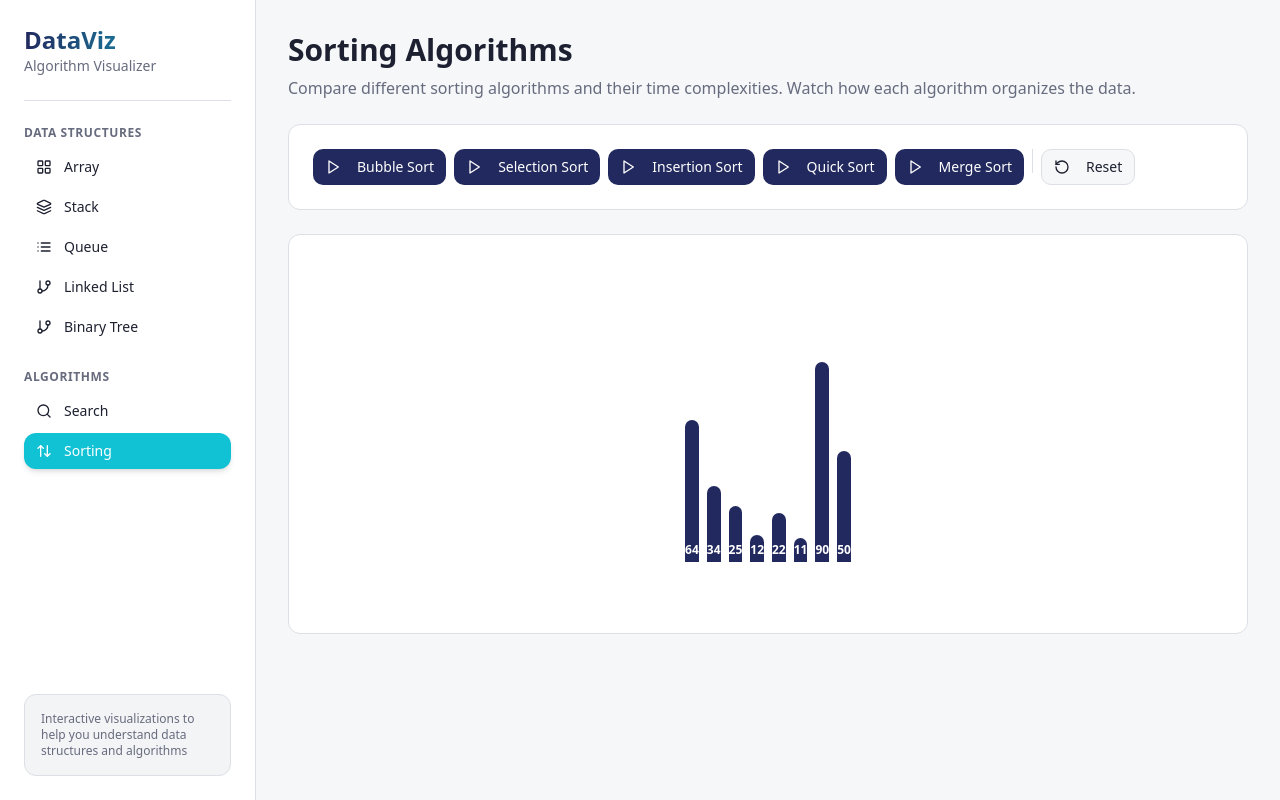
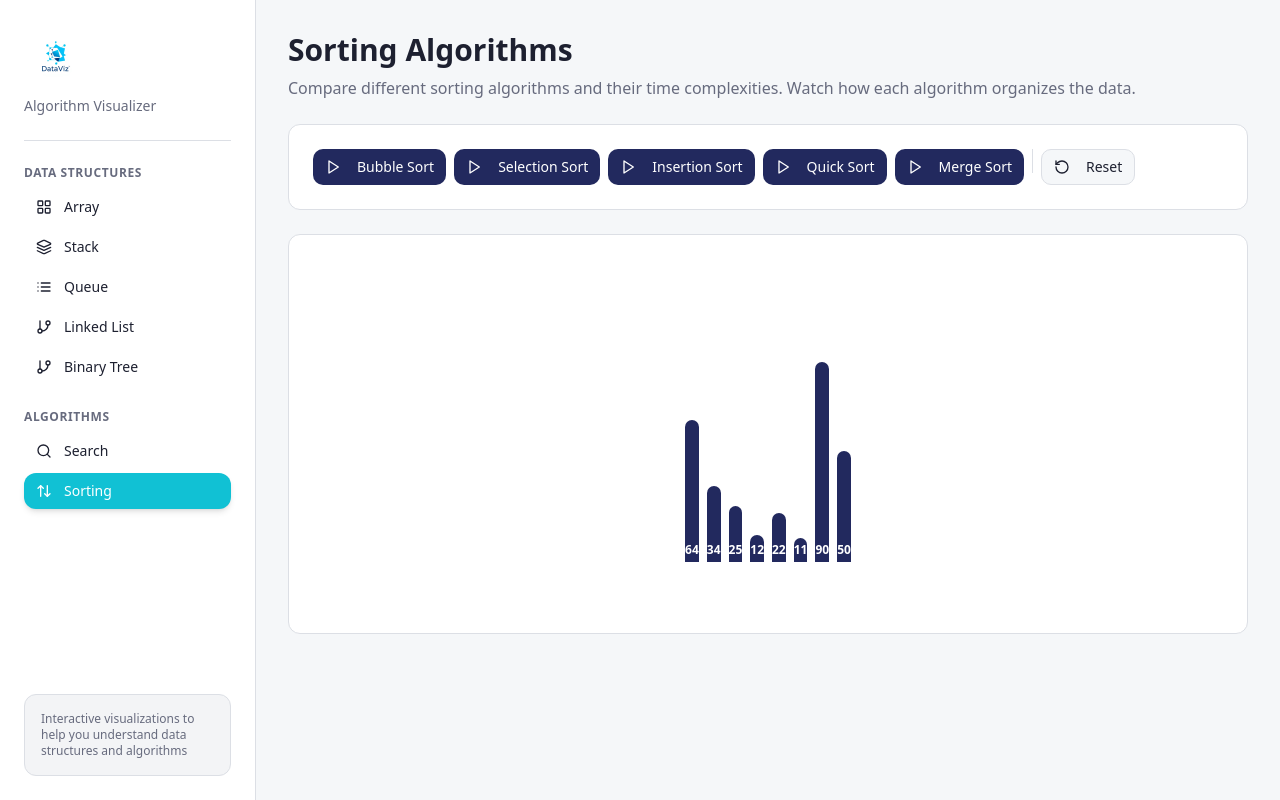
Before and after one commit to MuhammadAhmadF2005/algoviz-studio, a React (Vite) app: page /sorting in a window 1280 px wide. Built offline with nearby package versions, Linux system fonts and the light colour scheme; the HTML template or start-up script is replaced by a standard one.

Commit message:
Add logo and favicon

```diff
--- a/index.html
+++ b/index.html
@@ -2,6 +2,7 @@
 <html lang="en">
   <head>
     <meta charset="UTF-8" />
+    <link rel="icon" href="/favicon.png" type="image/png" />
     <meta name="viewport" content="width=device-width, initial-scale=1.0" />
     <title>DataViz - Interactive Algorithm Visualizer</title>
     <meta name="description" content="Learn data structures and algorithms through interactive visualizations. Explore arrays, stacks, queues, trees, and sorting algorithms with real-time animations." />
--- a/src/components/Sidebar.tsx
+++ b/src/components/Sidebar.tsx
@@ -9,6 +9,7 @@ import {
 } from "lucide-react";
 import { cn } from "@/lib/utils";
 import { Separator } from "@/components/ui/separator";
+import datavizLogo from "@/assets/dataviz-logo.png";
 
 const dataStructures = [
   { name: "Array", path: "/array", icon: LayoutGrid },
@@ -32,9 +33,7 @@ export const Sidebar = () => {
     <aside className="w-64 border-r bg-card p-6 flex flex-col gap-6">
       <div className="space-y-2">
         <Link to="/" className="block">
-          <h1 className="text-2xl font-bold bg-gradient-to-r from-primary to-accent bg-clip-text text-transparent">
-            DataViz
-          </h1>
+          <img src={datavizLogo} alt="DataViz Logo" className="h-16 w-auto mb-2" />
           <p className="text-sm text-muted-foreground">Algorithm Visualizer</p>
         </Link>
       </div>
```
Also changed, not shown: public/favicon.png (added), src/assets/dataviz-logo.png (added).
